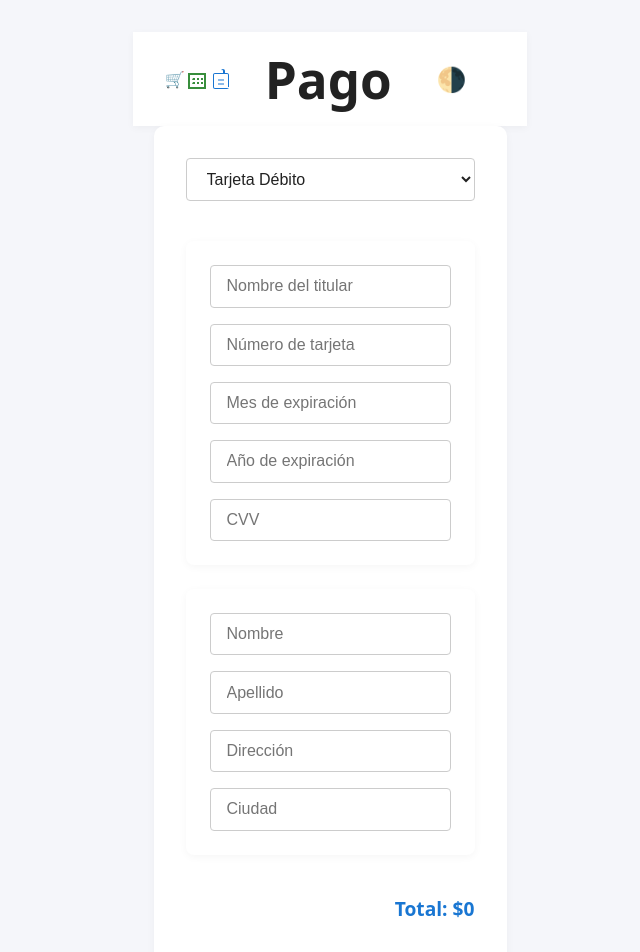
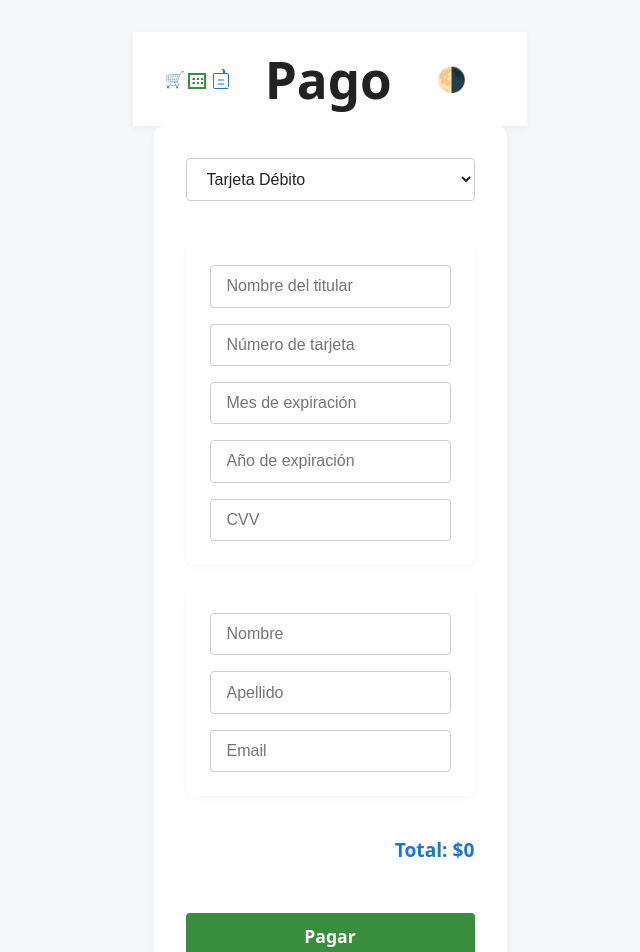
Before and after one commit to angelamonsalvep/tienda_frontend_react, a React (Vite) app: page /pay in a window 1280 px wide. Shown: the top 952 px of the page, without its empty margins (310-950 px from the left). Built offline with nearby package versions, Linux system fonts and the light colour scheme.

Commit message:
Actualiza BillForm para capturar solo los datos necesarios del usuario

```diff
--- a/src/componentes/BillForm.jsx
+++ b/src/componentes/BillForm.jsx
@@ -8,24 +8,21 @@ const BillForm = ({ form, onChange }) => (
       placeholder="Nombre"
       value={form.firstName}
       onChange={e => onChange({ ...form, firstName: e.target.value })}
+      required
     />
     <input
       type="text"
       placeholder="Apellido"
       value={form.lastName}
       onChange={e => onChange({ ...form, lastName: e.target.value })}
+      required
     />
     <input
-      type="text"
-      placeholder="Dirección"
-      value={form.address}
-      onChange={e => onChange({ ...form, address: e.target.value })}
-    />
-    <input
-      type="text"
-      placeholder="Ciudad"
-      value={form.city}
-      onChange={e => onChange({ ...form, city: e.target.value })}
+      type="email"
+      placeholder="Email"
+      value={form.email || ''}
+      onChange={e => onChange({ ...form, email: e.target.value })}
+      required
     />
   </div>
 );
```
